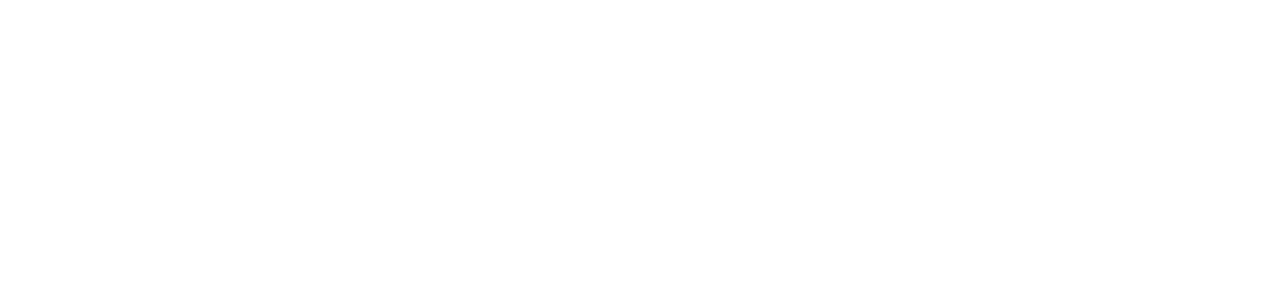
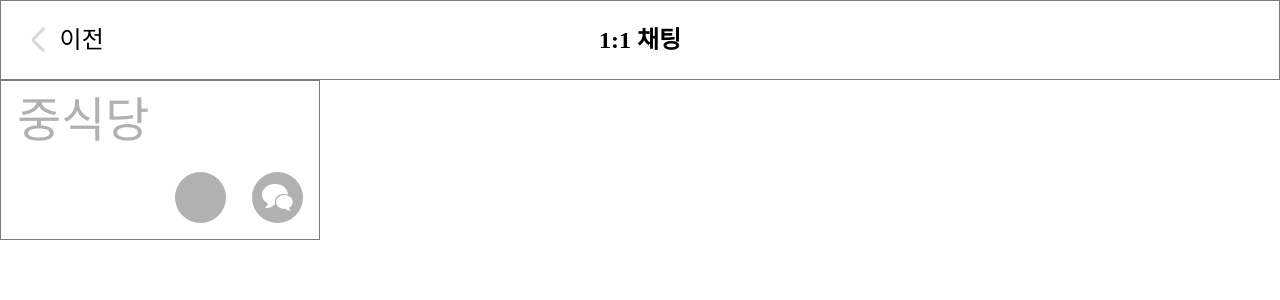
Before and after one commit to Blank-Check-Capstone/frontend, a React (Create React App) app: page /chatSelection in a window 1280 px wide. Before the commit this address had no page. Shown: the top 300 px of the page. Built offline with nearby package versions, Linux system fonts and the light colour scheme; a web font is replaced by a local one.

Commit message:
개인채팅70%

```diff
--- a/src/App.js
+++ b/src/App.js
@@ -5,6 +5,7 @@
 import OrderBoard from "./pages/OrderBoard";
 import OrderLog from "./components/OrderBoard/OrderLog";
 import Chatting from "./components/OrderBoard/Chatting";
+import ChatSelection from "./components/OrderBoard/ChatSelection";
 
 const App = () => {
   return (
@@ -14,6 +15,7 @@
         <Route path="/" element={<OrderBoard />} />
         <Route path="/ordelog" element={<OrderLog />} />
         <Route path="/chatting" element={<Chatting />} />
+        <Route path="/chatSelection" element={<ChatSelection />} />
       </Routes>
     </BrowserRouter>
   );
--- /dev/null
+++ b/src/components/OrderBoard/ChatSelection.jsx
@@ -0,0 +1,59 @@
+const ChatSelection = () => {
+  return (
+    <div className="w-full h-screen">
+      <div className="h-[10%] w-full bg-white flex border-[#7B7B7B] border">
+        <div className="h-full w-[10%] flex text-2xl items-center justify-center">
+          <svg
+            xmlns="http://www.w3.org/2000/svg"
+            className="w-[2vw] h-[2vw] fill-[#D9D9D9] mr-2"
+            id="Layer_1"
+            data-name="Layer 1"
+            viewBox="0 0 24 24"
+          >
+            <path d="M16.041,24,6.534,14.48a3.507,3.507,0,0,1,0-4.948L16.052,0,18.17,2.121,8.652,11.652a.5.5,0,0,0,0,.707l9.506,9.52Z" />
+          </svg>
+          이전
+        </div>
+        <div className="h-full w-[80%] text-2xl font-bold flex items-center justify-center">
+          1:1 채팅
+        </div>
+      </div>
+
+      <div className="w-full h-full grid grid-cols-4 grid-rows-5">
+        <div className="w-full h-full border-[#7B7B7B] border flex justify-between">
+          <div className="text-[#b1b1b1] text-5xl font-medium p-4">중식당</div>
+          <div className="w-[4vw] h-[4vw] bg-[#b1b1b1] flex items-center justify-center rounded-full ml-auto mt-auto m-4"></div>
+          <div className="w-[4vw] h-[4vw] bg-[#b1b1b1] flex items-center justify-center rounded-full ml-auto mt-auto m-4">
+            <svg
+              className="w-[60%] h-[60%]"
+              width="346"
+              height="302"
+              viewBox="0 0 346 302"
+              fill="none"
+              xmlns="http://www.w3.org/2000/svg"
+            >
+              <path
+                d="M292.769 119.912C205.633 93.3514 129.115 135.296 146.385 239.824C65.5386 239.824 0 186.137 0 119.912C0 53.6863 65.5386 0 146.385 0C227.231 0 292.769 53.6863 292.769 119.912Z"
+                fill="white"
+              />
+              <path
+                d="M131.173 173.804C142.562 183.109 144.342 219.56 124.205 244.264C104.069 268.968 53.2308 270.912 33.1966 272.431C48.7949 257.588 62.1026 239.824 66.539 213.177C75.4103 186.529 119.785 164.5 131.173 173.804Z"
+                fill="white"
+              />
+              <path
+                d="M159.692 202.545C159.692 245.729 201.399 280.737 252.846 280.737C304.294 280.737 346 245.729 346 202.545C346 159.361 304.294 124.353 252.846 124.353C201.399 124.353 159.692 159.361 159.692 202.545Z"
+                fill="white"
+              />
+              <path
+                d="M262.526 237.688C255.279 243.755 254.146 267.524 266.96 283.633C279.775 299.742 312.126 301.009 324.875 302C314.949 292.321 306.48 280.737 303.657 263.362C298.012 245.985 269.773 231.62 262.526 237.688Z"
+                fill="white"
+              />
+            </svg>
+          </div>
+        </div>
+      </div>
+    </div>
+  );
+};
+
+export default ChatSelection;
```
